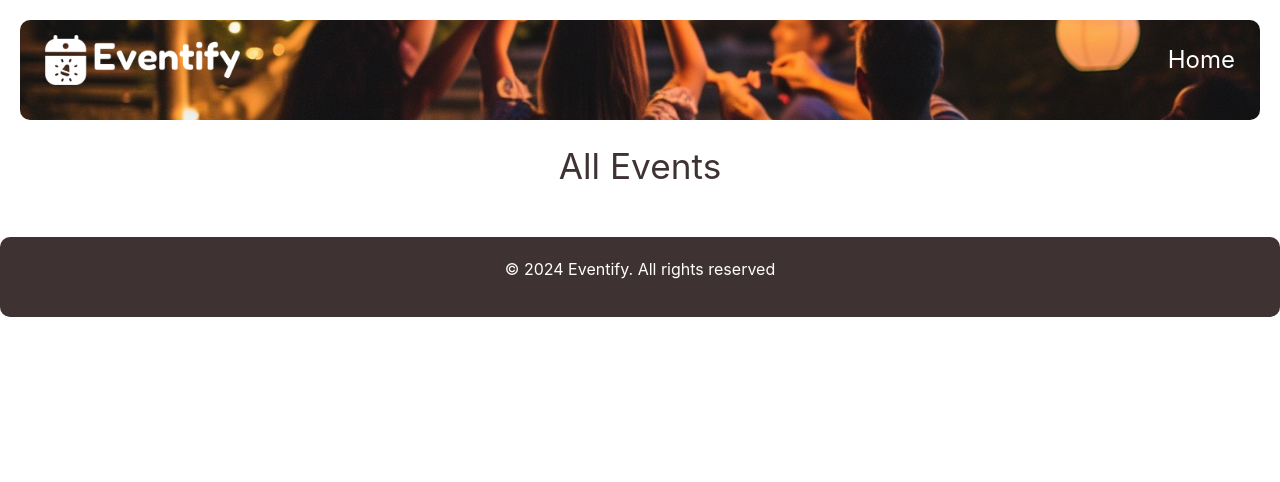
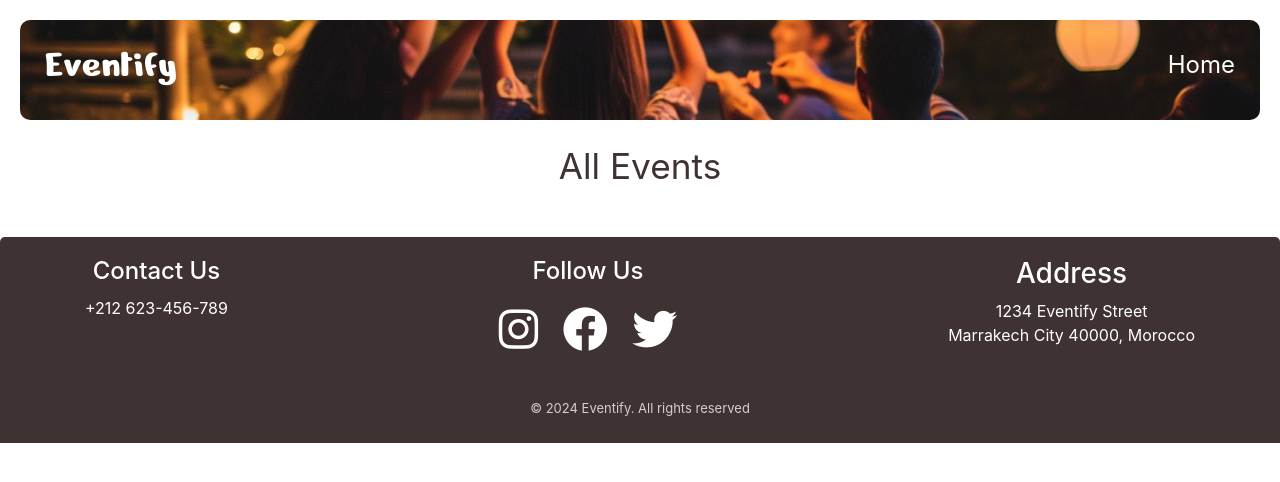
Before and after one commit to hajarzaitouni/Eventify, a Flask app: page /events/ in a window 1280 px wide. Shown: the top 482 px of the page. Run offline with Flask 3, Linux system fonts and the light colour scheme; data that the repository does not hold is empty; some libraries are stand-ins or nearby versions.

Commit message:
update footer css and html

```diff
--- a/app/static/styles.css
+++ b/app/static/styles.css
@@ -3,10 +3,13 @@ body {
     padding: 0;
 }
 
-.thumbnail_pic {
-    width: 50px;
-    height: auto;
-    border-radius: 50%;
+.logo {
+    font-family: "Nerko One", cursive;
+    font-weight: 400;
+    font-style: normal;
+    color: #ffffff;
+    font-size: 2.5rem;
+    padding-left: 25px;
 }
 
 .top-section {
@@ -387,6 +390,80 @@ tbody td button.btn.btn-warning:hover {
     color: white;
     padding: 20px 0;
     text-align: center;
-    border-radius: 10px;
+    border-top-left-radius: 5px;
+    border-top-right-radius: 5px;
     overflow: hidden;
 }
+
+.footer-container {
+    display: flex;
+    flex-direction: column;
+}
+
+.footer-top {
+    display: flex;
+    justify-content: space-between;
+    align-items: flex-start;
+    margin-bottom: 20px;
+}
+
+.adress-info {
+    flex: 1;
+}
+
+.footer-top p {
+    margin-bottom: 0px;
+}
+
+.footer-top h4 {
+    margin: 0 0 10px 0;
+    /* Space above address info */
+}
+
+.footer-top a {
+    color: #ffffff;
+    text-decoration: none;
+}
+
+.footer-info {
+    flex: 1;
+    display: flex;
+    flex-direction: column;
+    align-items: center;
+}
+
+.social-media {
+    text-align: center;
+    margin-bottom: 10px;
+}
+
+.social-media h4 {
+    margin: 0 0 10px 0;
+    /* Space above social media icons */
+}
+
+.social-icon {
+    display: inline-block;
+    margin: 0 10px;
+    color: #ffffff;
+    font-size: 45px;
+}
+
+.social-icon:hover {
+    color: #ee5109;
+}
+
+.contact-info h4 {
+    margin: 0 0 10px 0;
+}
+
+.contact-info p {
+    margin: 5px 0;
+}
+
+.footer-bottom {
+    text-align: center;
+    padding: 5px 0;
+    font-size: small;
+    color: #d8cbcb;
+}
--- a/app/templates/all_events.html
+++ b/app/templates/all_events.html
@@ -1,11 +1,6 @@
 {% extends 'layout.html' %} {% block navbar %}
 <a class="navbar-brand" href="{{ url_for('home') }}">
-  <img
-    src="../static/images/logo.png"
-    alt="logo_Eventify"
-    style="width: 220px; padding-left: 25px"
-    loading="lazy"
-  />
+    <div class="logo">Eventify</div>
 </a>
 <button
   class="navbar-toggler"
--- a/app/templates/dashboard.html
+++ b/app/templates/dashboard.html
@@ -1,7 +1,7 @@
 {% extends 'layout.html'%}
 {% block navbar %}
 <a class="navbar-brand" href="{{ url_for('home') }}">
-    <img src="../static/images/logo.png" alt="logo_Eventify" style="width: 220px; padding-left: 25px" loading="lazy" />
+    <div class="logo">Eventify</div>
 </a>
 <button class="navbar-toggler" type="button" data-toggle="collapse" data-target="#navbarNav" aria-controls="navbarNav"
     aria-expanded="false" aria-label="Toggle navigation">
--- a/app/templates/layout.html
+++ b/app/templates/layout.html
@@ -8,6 +8,10 @@
     <link rel="stylesheet" href={{ url_for('static', filename='css/bootstrap.min.css') }}>
     <link rel="stylesheet" href={{ url_for('static', filename='styles.css') }}>
     <link rel="stylesheet" href={{ url_for('static', filename='modal.css' ) }}>
+    <link rel="preconnect" href="https://fonts.googleapis.com">
+    <link rel="preconnect" href="https://fonts.gstatic.com" crossorigin>
+    <link href="https://fonts.googleapis.com/css2?family=Nerko+One&display=swap" rel="stylesheet">
+    <link rel="stylesheet" href="https://cdnjs.cloudflare.com/ajax/libs/font-awesome/6.0.0-beta3/css/all.min.css">
     <title>Eventify</title>
   </head>
 
@@ -17,12 +21,7 @@
         <nav class="navbar navbar-expand-lg navbar-light">
           {% block navbar %}
           <a class="navbar-brand" href="{{ url_for('home') }}">
-            <img
-              src="../static/images/logo.png"
-              alt="logo_Eventify"
-              style="width: 220px; padding-left: 25px"
-              loading="lazy"
-            />
+            <div class="logo">Eventify</div>
           </a>
           <button
             class="navbar-toggler"
@@ -89,11 +88,39 @@
 
     {% block content %}{% endblock %}
 
-    <footer class="footer-section text-center">
-      <div class="container">
-        <p>&copy; 2024 Eventify. All rights reserved</p>
-      </div>
+    <footer class="footer-section">
+        <div class="container">
+            <div class="footer-top">
+                <div class="contact-info">
+                    <h4>Contact Us</h4>
+                    <p><a href="#">+212 623-456-789</a></p>
+                </div>
+                <div class="footer-info">
+                    <div class="social-media">
+                        <h4>Follow Us</h4>
+                        <a href="#" target="_blank" class="social-icon">
+                            <i class="fa-brands fa-instagram"></i>
+                        </a>
+                        <a href="#" target="_blank" class="social-icon">
+                            <i class="fa-brands fa-facebook"></i>
+                        </a>
+                        <a href="#" target="_blank" class="social-icon">
+                            <i class="fa-brands fa-twitter"></i>
+                        </a>
+                    </div>
+                </div>
+                <div class="address-info">
+                    <h3>Address</h3>
+                    <p>1234 Eventify Street</p>
+                    <p>Marrakech City 40000, Morocco</p>
+                </div>
+            </div>
+            <div class="footer-bottom">
+                <span>&copy; 2024 Eventify. All rights reserved</span>
+            </div>
+        </div>
     </footer>
+
 
     <!-- Bootstrap JS -->
     <script src="https://code.jquery.com/jquery-3.6.0.min.js"></script>
```
Also changed, not shown: app/templates/archived_events.html (+1 -6 lines).
